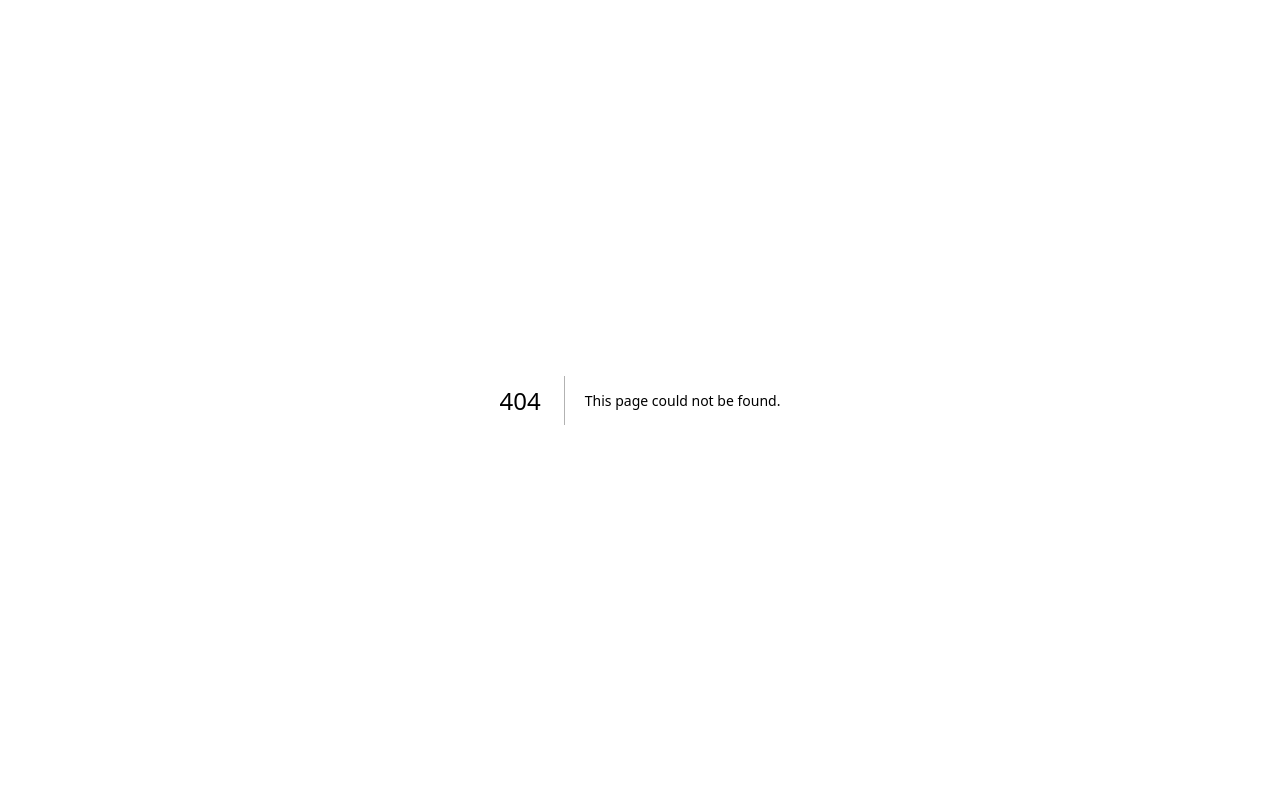
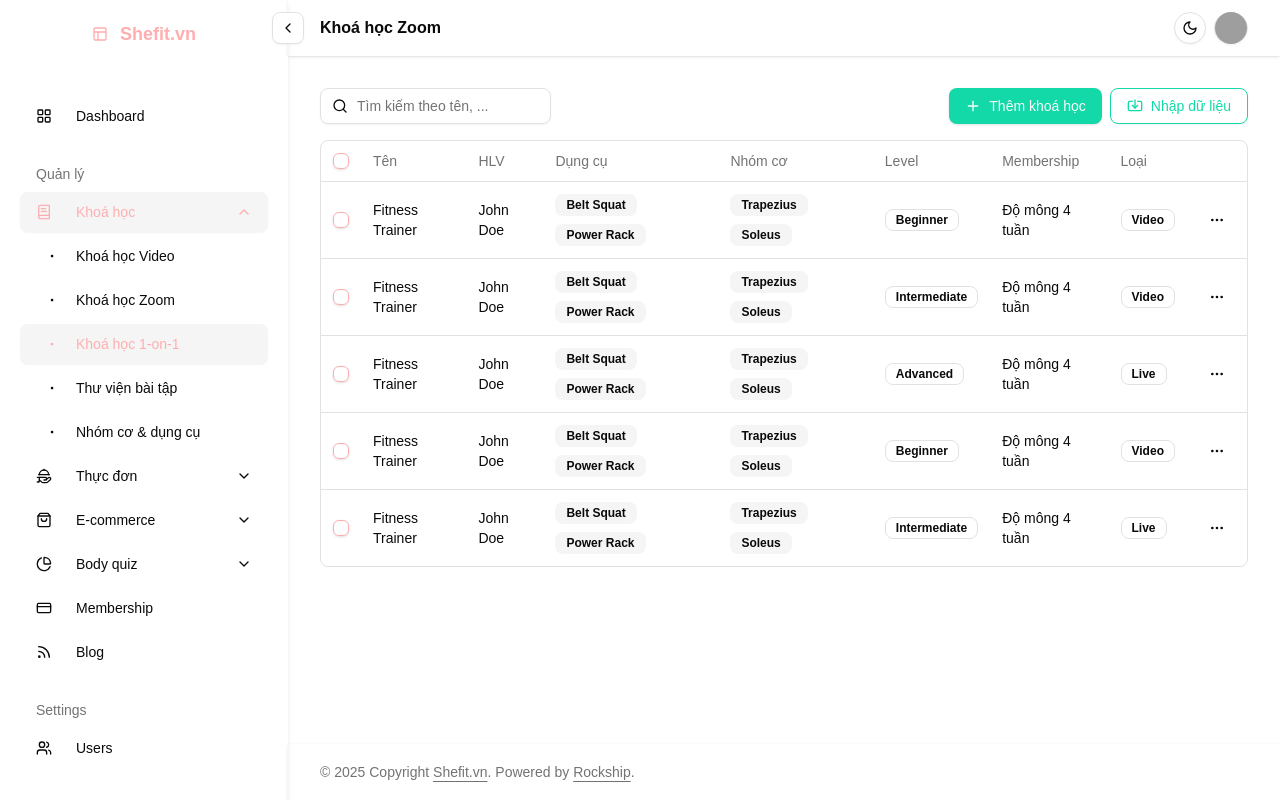
Before and after one commit to hoainamcse/shefit-frontend, a Next.js app: page /admin/one-on-one-classes in a window 1280 px wide. Before the commit this address had no page. Built offline with nearby package versions, Linux system fonts and the light colour scheme; grey boxes are pictures that could not be loaded; a web font is replaced by a local one.

Commit message:
feat: add orders

```diff
--- a/app/(admin)/admin/(classes)/live-classes/page.tsx
+++ b/app/(admin)/admin/(class)/live-classes/page.tsx
@@ -33,7 +33,7 @@ type LiveClass = {
   equipments: string[]
   muscles: string[]
   trainer: Trainer
-  level: 'beginner' | 'advanced' | 'advanced'
+  level: 'beginner' | 'intermediate' | 'advanced'
   membership?: Membership
 }
 
@@ -44,7 +44,7 @@ const liveClasses: LiveClass[] = [
     description: 'This is a dumbbell row exercise.',
     equipments: ['Recline Bike', 'Upright Bike'],
     muscles: ['Glutues', 'Quadriceps'],
-    level: 'advanced',
+    level: 'beginner',
     trainer: {
       id: '1',
       name: 'John Doe',
@@ -60,7 +60,7 @@ const liveClasses: LiveClass[] = [
     description: 'This is a dumbbell row exercise.',
     equipments: ['Recline Bike', 'Upright Bike'],
     muscles: ['Glutues', 'Quadriceps'],
-    level: 'advanced',
+    level: 'intermediate',
     trainer: {
       id: '1',
       name: 'John Doe',
@@ -92,7 +92,7 @@ const liveClasses: LiveClass[] = [
     description: 'This is a dumbbell row exercise.',
     equipments: ['Recline Bike', 'Upright Bike'],
     muscles: ['Glutues', 'Quadriceps'],
-    level: 'advanced',
+    level: 'beginner',
     trainer: {
       id: '1',
       name: 'John Doe',
@@ -108,7 +108,7 @@ const liveClasses: LiveClass[] = [
     description: 'This is a dumbbell row exercise.',
     equipments: ['Recline Bike', 'Upright Bike'],
     muscles: ['Glutues', 'Quadriceps'],
-    level: 'advanced',
+    level: 'intermediate',
     trainer: {
       id: '1',
       name: 'John Doe',
@@ -160,12 +160,16 @@ export default function LiveClassesPage() {
     {
       accessorKey: 'level',
       header: 'Level',
-      render: ({ row }) => <span className="capitalize">{row.level}</span>,
+      render: ({ row }) => (
+        <Badge variant="outline" className="capitalize">
+          {row.level}
+        </Badge>
+      ),
     },
     {
       accessorKey: 'membership',
       header: 'Membership',
-      render: ({ row }) => row.membership?.name ?? '-',
+      render: ({ row }) => row.membership?.name ?? '_',
     },
     {
       accessorKey: 'actions',
--- a/app/(admin)/admin/(classes)/video-classes/page.tsx
+++ b/app/(admin)/admin/(class)/one-on-one-classes/page.tsx
@@ -26,7 +26,7 @@ type Trainer = {
   name: string
 }
 
-type VideoClass = {
+type OneOnOneClass = {
   id: string
   name: string
   description: string
@@ -35,15 +35,33 @@ type VideoClass = {
   trainer: Trainer
   level: 'beginner' | 'intermediate' | 'advanced'
   membership?: Membership
+  type: 'video' | 'live'
 }
 
-const videoClasses: VideoClass[] = [
+const oneOnOneClasses: OneOnOneClass[] = [
   {
     id: '1',
-    name: 'Sports Nutrition',
+    name: 'Fitness Trainer',
     description: 'This is a dumbbell row exercise.',
-    equipments: ['Jump Rope', 'Wheel Roller'],
-    muscles: ['Abs', 'Calves'],
+    equipments: ['Belt Squat', 'Power Rack'],
+    muscles: ['Trapezius', 'Soleus'],
+    level: 'beginner',
+    trainer: {
+      id: '1',
+      name: 'John Doe',
+    },
+    membership: {
+      id: '1',
+      name: 'Độ mông 4 tuần',
+    },
+    type: 'video',
+  },
+  {
+    id: '2',
+    name: 'Fitness Trainer',
+    description: 'This is a dumbbell row exercise.',
+    equipments: ['Belt Squat', 'Power Rack'],
+    muscles: ['Trapezius', 'Soleus'],
     level: 'intermediate',
     trainer: {
       id: '1',
@@ -53,13 +71,48 @@ const videoClasses: VideoClass[] = [
       id: '1',
       name: 'Độ mông 4 tuần',
     },
+    type: 'video',
   },
   {
-    id: '2',
-    name: 'Sports Nutrition',
+    id: '3',
+    name: 'Fitness Trainer',
     description: 'This is a dumbbell row exercise.',
-    equipments: ['Jump Rope', 'Wheel Roller'],
-    muscles: ['Abs', 'Calves'],
+    equipments: ['Belt Squat', 'Power Rack'],
+    muscles: ['Trapezius', 'Soleus'],
+    level: 'advanced',
+    trainer: {
+      id: '1',
+      name: 'John Doe',
+    },
+    membership: {
+      id: '1',
+      name: 'Độ mông 4 tuần',
+    },
+    type: 'live',
+  },
+  {
+    id: '4',
+    name: 'Fitness Trainer',
+    description: 'This is a dumbbell row exercise.',
+    equipments: ['Belt Squat', 'Power Rack'],
+    muscles: ['Trapezius', 'Soleus'],
+    level: 'beginner',
+    trainer: {
+      id: '1',
+      name: 'John Doe',
+    },
+    membership: {
+      id: '1',
+      name: 'Độ mông 4 tuần',
+    },
+    type: 'video',
+  },
+  {
+    id: '5',
+    name: 'Fitness Trainer',
+    description: 'This is a dumbbell row exercise.',
+    equipments: ['Belt Squat', 'Power Rack'],
+    muscles: ['Trapezius', 'Soleus'],
     level: 'intermediate',
     trainer: {
       id: '1',
@@ -69,59 +122,12 @@ const videoClasses: VideoClass[] = [
       id: '1',
       name: 'Độ mông 4 tuần',
     },
-  },
-  {
-    id: '3',
-    name: 'Sports Nutrition',
-    description: 'This is a dumbbell row exercise.',
-    equipments: ['Jump Rope', 'Wheel Roller'],
-    muscles: ['Abs', 'Calves'],
-    level: 'intermediate',
-    trainer: {
-      id: '1',
-      name: 'John Doe',
-    },
-    membership: {
-      id: '1',
-      name: 'Độ mông 4 tuần',
-    },
-  },
-  {
-    id: '4',
-    name: 'Sports Nutrition',
-    description: 'This is a dumbbell row exercise.',
-    equipments: ['Jump Rope', 'Wheel Roller'],
-    muscles: ['Abs', 'Calves'],
-    level: 'intermediate',
-    trainer: {
-      id: '1',
-      name: 'John Doe',
-    },
-    membership: {
-      id: '1',
-      name: 'Độ mông 4 tuần',
-    },
-  },
-  {
-    id: '5',
-    name: 'Sports Nutrition',
-    description: 'This is a dumbbell row exercise.',
-    equipments: ['Jump Rope', 'Wheel Roller'],
-    muscles: ['Abs', 'Calves'],
-    level: 'intermediate',
-    trainer: {
-      id: '1',
-      name: 'John Doe',
-    },
-    membership: {
-      id: '1',
-      name: 'Độ mông 4 tuần',
-    },
+    type: 'live',
   },
 ]
 
-export default function VideoClassesPage() {
-  const columns: ColumnDef<VideoClass>[] = [
+export default function OneOnOneClassesPage() {
+  const columns: ColumnDef<OneOnOneClass>[] = [
     {
       accessorKey: 'name',
       header: 'Tên',
@@ -160,12 +166,25 @@ export default function VideoClassesPage() {
     {
       accessorKey: 'level',
       header: 'Level',
-      render: ({ row }) => <span className="capitalize">{row.level}</span>,
+      render: ({ row }) => (
+        <Badge variant="outline" className="capitalize">
+          {row.level}
+        </Badge>
+      ),
     },
     {
       accessorKey: 'membership',
       header: 'Membership',
       render: ({ row }) => row.membership?.name ?? '-',
+    },
+    {
+      accessorKey: 'type',
+      header: 'Loại',
+      render: ({ row }) => (
+        <Badge variant="outline" className="capitalize">
+          {row.type}
+        </Badge>
+      ),
     },
     {
       accessorKey: 'actions',
@@ -204,11 +223,11 @@ export default function VideoClassesPage() {
   )
 
   return (
-    <ContentLayout title="Khoá học Video">
+    <ContentLayout title="Khoá học Zoom">
       <DataTable
         headerExtraContent={headerExtraContent}
         searchPlaceholder="Tìm kiếm theo tên, ..."
-        data={videoClasses}
+        data={oneOnOneClasses}
         columns={columns}
         onSelectChange={() => {}}
       />
--- /dev/null
+++ b/app/(admin)/admin/(class)/video-classes/page.tsx
@@ -0,0 +1,221 @@
+'use client'
+
+import { ContentLayout } from '@/components/admin-panel/content-layout'
+import { AddButton } from '@/components/buttons/add-button'
+import { MainButton } from '@/components/buttons/main-button'
+import { ColumnDef, DataTable } from '@/components/data-table'
+import { Badge } from '@/components/ui/badge'
+import { Button } from '@/components/ui/button'
+import {
+  DropdownMenu,
+  DropdownMenuContent,
+  DropdownMenuItem,
+  DropdownMenuLabel,
+  DropdownMenuSeparator,
+  DropdownMenuTrigger,
+} from '@/components/ui/dropdown-menu'
+import { Copy, Edit, Ellipsis, Eye, Import, Trash2 } from 'lucide-react'
+
+type Membership = {
+  id: string
+  name: string
+}
+
+type Trainer = {
+  id: string
+  name: string
+}
+
+type VideoClass = {
+  id: string
+  name: string
+  description: string
+  equipments: string[]
+  muscles: string[]
+  trainer: Trainer
+  level: 'beginner' | 'intermediate' | 'advanced'
+  membership?: Membership
+}
+
+const videoClasses: VideoClass[] = [
+  {
+    id: '1',
+    name: 'Sports Nutrition',
+    description: 'This is a dumbbell row exercise.',
+    equipments: ['Jump Rope', 'Wheel Roller'],
+    muscles: ['Abs', 'Calves'],
+    level: 'beginner',
+    trainer: {
+      id: '1',
+      name: 'John Doe',
+    },
+    membership: {
+      id: '1',
+      name: 'Độ mông 4 tuần',
+    },
+  },
+  {
+    id: '2',
+    name: 'Sports Nutrition',
+    description: 'This is a dumbbell row exercise.',
+    equipments: ['Jump Rope', 'Wheel Roller'],
+    muscles: ['Abs', 'Calves'],
+    level: 'intermediate',
+    trainer: {
+      id: '1',
+      name: 'John Doe',
+    },
+    membership: {
+      id: '1',
+      name: 'Độ mông 4 tuần',
+    },
+  },
+  {
+    id: '3',
+    name: 'Sports Nutrition',
+    description: 'This is a dumbbell row exercise.',
+    equipments: ['Jump Rope', 'Wheel Roller'],
+    muscles: ['Abs', 'Calves'],
+    level: 'advanced',
+    trainer: {
+      id: '1',
+      name: 'John Doe',
+    },
+    membership: {
+      id: '1',
+      name: 'Độ mông 4 tuần',
+    },
+  },
+  {
+    id: '4',
+    name: 'Sports Nutrition',
+    description: 'This is a dumbbell row exercise.',
+    equipments: ['Jump Rope', 'Wheel Roller'],
+    muscles: ['Abs', 'Calves'],
+    level: 'beginner',
+    trainer: {
+      id: '1',
+      name: 'John Doe',
+    },
+    membership: {
+      id: '1',
+      name: 'Độ mông 4 tuần',
+    },
+  },
+  {
+    id: '5',
+    name: 'Sports Nutrition',
+    description: 'This is a dumbbell row exercise.',
+    equipments: ['Jump Rope', 'Wheel Roller'],
+    muscles: ['Abs', 'Calves'],
+    level: 'intermediate',
+    trainer: {
+      id: '1',
+      name: 'John Doe',
+    },
+    membership: {
+      id: '1',
+      name: 'Độ mông 4 tuần',
+    },
+  },
+]
+
+export default function VideoClassesPage() {
+  const columns: ColumnDef<VideoClass>[] = [
+    {
+      accessorKey: 'name',
+      header: 'Tên',
+    },
+    {
+      accessorKey: 'trainer',
+      header: 'HLV',
+      render: ({ row }) => row.trainer.name,
+    },
+    {
+      accessorKey: 'equipments',
+      header: 'Dụng cụ',
+      render: ({ row }) => (
+        <div className="flex flex-wrap gap-2">
+          {row.equipments.map((equipment) => (
+            <Badge key={equipment} variant="secondary" className="text-foreground">
+              {equipment}
+            </Badge>
+          ))}
+        </div>
+      ),
+    },
+    {
+      accessorKey: 'muscles',
+      header: 'Nhóm cơ',
+      render: ({ row }) => (
+        <div className="flex flex-wrap gap-2">
+          {row.muscles.map((muscle) => (
+            <Badge key={muscle} variant="secondary" className="text-foreground">
+              {muscle}
+            </Badge>
+          ))}
+        </div>
+      ),
+    },
+    {
+      accessorKey: 'level',
+      header: 'Level',
+      render: ({ row }) => (
+        <Badge variant="outline" className="capitalize">
+          {row.level}
+        </Badge>
+      ),
+    },
+    {
+      accessorKey: 'membership',
+      header: 'Membership',
+      render: ({ row }) => row.membership?.name ?? '_',
+    },
+    {
+      accessorKey: 'actions',
+      render: ({ row }) => (
+        <DropdownMenu>
+          <DropdownMenuTrigger asChild>
+            <Button size="icon" variant="ghost">
+              <Ellipsis />
+            </Button>
+          </DropdownMenuTrigger>
+          <DropdownMenuContent>
+            <DropdownMenuLabel>Thao tác</DropdownMenuLabel>
+            <DropdownMenuItem>
+              <Copy /> Sao chép khoá học ID
+            </DropdownMenuItem>
+            <DropdownMenuSeparator />
+            <DropdownMenuItem>
+              <Eye /> Xem
+            </DropdownMenuItem>
+            <DropdownMenuItem>
+              <Edit /> Cập nhật
+            </DropdownMenuItem>
+            <DropdownMenuItem className="text-destructive focus:text-destructive">
+              <Trash2 /> Xoá
+            </DropdownMenuItem>
+          </DropdownMenuContent>
+        </DropdownMenu>
+      ),
+    },
+  ]
+  const headerExtraContent = (
+    <>
+      <AddButton text="Thêm khoá học" />
+      <MainButton text="Nhập dữ liệu" variant="outline" icon={Import} />
+    </>
+  )
+
+  return (
+    <ContentLayout title="Khoá học Video">
+      <DataTable
+        headerExtraContent={headerExtraContent}
+        searchPlaceholder="Tìm kiếm theo tên, ..."
+        data={videoClasses}
+        columns={columns}
+        onSelectChange={() => {}}
+      />
+    </ContentLayout>
+  )
+}
--- /dev/null
+++ b/app/(admin)/admin/(ecom)/categories/page.tsx
@@ -0,0 +1,5 @@
+import { ContentLayout } from '@/components/admin-panel/content-layout'
+
+export default function CategoriesPage() {
+  return <ContentLayout title="Phân loại">Phân loại</ContentLayout>
+}
--- /dev/null
+++ b/app/(admin)/admin/(ecom)/orders/page.tsx
@@ -0,0 +1,127 @@
+'use client'
+
+import { ContentLayout } from '@/components/admin-panel/content-layout'
+import { ColumnDef, DataTable } from '@/components/data-table'
+import { Badge } from '@/components/ui/badge'
+import { Button } from '@/components/ui/button'
+import {
+  DropdownMenu,
+  DropdownMenuContent,
+  DropdownMenuItem,
+  DropdownMenuLabel,
+  DropdownMenuSeparator,
+  DropdownMenuTrigger,
+} from '@/components/ui/dropdown-menu'
+import { Copy, Edit, Ellipsis, Eye, Trash2 } from 'lucide-react'
+
+type Order = {
+  id: string
+  name: string
+  phone: string
+  username: string | null
+  is_registered: boolean
+  created_at: string
+}
+
+const orders: Order[] = [
+  {
+    id: '1',
+    name: 'Nguyen Van A',
+    phone: '0123456789',
+    username: 'nguyenvanA',
+    is_registered: true,
+    created_at: '2025-01-01 12:00:00',
+  },
+  {
+    id: '2',
+    name: 'Nguyen Van B',
+    phone: '0123456789',
+    username: null,
+    is_registered: false,
+    created_at: '2025-01-01 12:00:00',
+  },
+  {
+    id: '3',
+    name: 'Nguyen Van C',
+    phone: '0123456789',
+    username: 'nguyenvanC',
+    is_registered: true,
+    created_at: '2025-01-01 12:00:00',
+  },
+  {
+    id: '4',
+    name: 'Nguyen Van D',
+    phone: '0123456789',
+    username: null,
+    is_registered: false,
+    created_at: '2025-01-01 12:00:00',
+  },
+  {
+    id: '5',
+    name: 'Nguyen Van E',
+    phone: '0123456789',
+    username: 'nguyenvanE',
+    is_registered: true,
+    created_at: '2025-01-01 12:00:00',
+  },
+]
+
+export default function VideoClassesPage() {
+  const columns: ColumnDef<Order>[] = [
+    {
+      accessorKey: 'name',
+      header: 'Tên',
+    },
+    {
+      accessorKey: 'phone',
+      header: 'SĐT',
+    },
+    {
+      accessorKey: 'username',
+      header: 'Username',
+    },
+    {
+      accessorKey: 'is_registered',
+      header: 'Tình trạng',
+      render: ({ row }) => <Badge variant="outline">{row.is_registered ? 'Đăng ký' : 'Chưa đăng ký'}</Badge>,
+    },
+    {
+      accessorKey: 'created_at',
+      header: 'Thời gian đặt',
+    },
+    {
+      accessorKey: 'actions',
+      render: ({ row }) => (
+        <DropdownMenu>
+          <DropdownMenuTrigger asChild>
+            <Button size="icon" variant="ghost">
+              <Ellipsis />
+            </Button>
+          </DropdownMenuTrigger>
+          <DropdownMenuContent>
+            <DropdownMenuLabel>Thao tác</DropdownMenuLabel>
+            <DropdownMenuItem>
+              <Copy /> Sao chép đơn hàng ID
+            </DropdownMenuItem>
+            <DropdownMenuSeparator />
+            <DropdownMenuItem>
+              <Eye /> Xem
+            </DropdownMenuItem>
+            <DropdownMenuItem>
+              <Edit /> Cập nhật
+            </DropdownMenuItem>
+            <DropdownMenuItem className="text-destructive focus:text-destructive">
+              <Trash2 /> Xoá
+            </DropdownMenuItem>
+          </DropdownMenuContent>
+        </DropdownMenu>
+      ),
+    },
+  ]
+
+  return (
+    <ContentLayout title="Đơn hàng">
+      <DataTable searchPlaceholder="Tìm kiếm theo tên, ..." data={orders} columns={columns} onSelectChange={() => {}} />
+    </ContentLayout>
+  )
+}
--- /dev/null
+++ b/app/(admin)/admin/(ecom)/products/page.tsx
@@ -0,0 +1,5 @@
+import { ContentLayout } from '@/components/admin-panel/content-layout'
+
+export default function ProductsPage() {
+  return <ContentLayout title="Sản phẩm">Products</ContentLayout>
+}
--- a/components/admin-panel/sheet-menu.tsx
+++ b/components/admin-panel/sheet-menu.tsx
@@ -16,7 +16,7 @@ export function SheetMenu() {
       <SheetContent className="sm:w-72 px-3 h-full flex flex-col" side="left">
         <SheetHeader>
           <Button className="flex justify-center items-center pb-2 pt-1" variant="link" asChild>
-            <Link href="/dashboard" className="flex items-center gap-2">
+            <Link href="/admin" className="flex items-center gap-2">
               <PanelsTopLeft className="w-6 h-6 mr-1" />
               <SheetTitle className="font-bold text-lg">Shefit.vn</SheetTitle>
             </Link>
--- a/components/admin-panel/sidebar.tsx
+++ b/components/admin-panel/sidebar.tsx
@@ -34,7 +34,7 @@ export function Sidebar() {
           variant="link"
           asChild
         >
-          <Link href="/dashboard" className="flex items-center gap-2">
+          <Link href="/admin" className="flex items-center gap-2">
             <PanelsTopLeft className="w-6 h-6 mr-1" />
             <h1
               className={cn(
--- a/components/admin-panel/user-nav.tsx
+++ b/components/admin-panel/user-nav.tsx
@@ -45,7 +45,7 @@ export function UserNav() {
         <DropdownMenuSeparator />
         <DropdownMenuGroup>
           <DropdownMenuItem className="hover:cursor-pointer" asChild>
-            <Link href="/dashboard" className="flex items-center">
+            <Link href="/admin" className="flex items-center">
               <LayoutGrid className="w-4 h-4 mr-3" />
               Dashboard
             </Link>
--- a/lib/menu-list.ts
+++ b/lib/menu-list.ts
@@ -60,7 +60,7 @@ export function getMenuList(pathname: string): Group[] {
               label: 'Khoá học Zoom',
             },
             {
-              href: '#',
+              href: '/admin/one-on-one-classes',
               label: 'Khoá học 1-on-1',
             },
             {
@@ -94,15 +94,15 @@ export function getMenuList(pathname: string): Group[] {
           icon: ShoppingBagIcon,
           submenus: [
             {
-              href: '#',
+              href: '/admin/categories',
               label: 'Phân loại',
             },
             {
-              href: '#',
+              href: '/admin/products',
               label: 'Sản phẩm',
             },
             {
-              href: '#',
+              href: '/admin/orders',
               label: 'Đơn hàng',
             },
           ],
```
Also changed, not shown: app/(admin)/admin/(class)/exercises/page.tsx (renamed from app/(admin)/admin/(classes)/exercises/page.tsx), app/(admin)/admin/(class)/muscle-groups-and-equipments/page.tsx (renamed from app/(admin)/admin/(classes)/muscle-groups-and-equipments/page.tsx).
